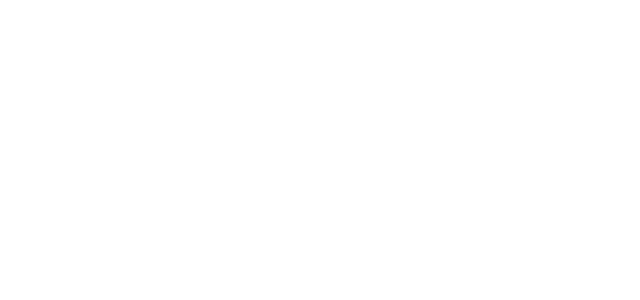
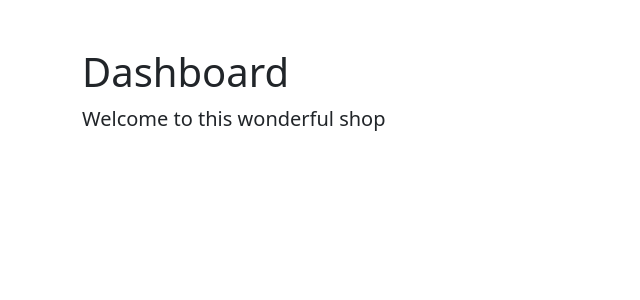
Before and after one commit to tmonzel/webshop-starter, a Vue app in the folder shop/: page / in a window 1280 px wide. Before the commit this address had no page. Shown: the top 300 px of the page, without its empty margins (0-640 px from the left). Built offline with nearby package versions, Linux system fonts and the light colour scheme.

Commit message:
Add dashboard view

```diff
--- a/shop/src/routings.ts
+++ b/shop/src/routings.ts
@@ -7,15 +7,21 @@ const router = createRouter({
     routes: [
         {
             path: '/products',
-            name: 'ProductListView',
+            name: 'ProductList',
             component: () => import('./views/ProductListView.vue')
         },
 
         {
             path: '/products/:id',
-            name: 'ProductDetailView',
+            name: 'ProductDetail',
             component: () => import('./views/ProductDetailView.vue'),
             props: true
+        },
+
+        {
+            path: '/',
+            name: 'Dashboard',
+            component: () => import('./views/DashboardView.vue')
         },
     ]
 });
--- /dev/null
+++ b/shop/src/views/DashboardView.vue
@@ -0,0 +1,18 @@
+<template>
+  <div class="container mt-5">
+    <h1>Dashboard</h1>
+    <p class="lead">Welcome to this wonderful shop</p>
+  </div>
+</template>
+
+<script lang="ts">
+import { defineComponent } from 'vue';
+
+export default defineComponent({
+  name: 'DashboardView'
+});
+</script>
+
+<style>
+
+</style>
```
